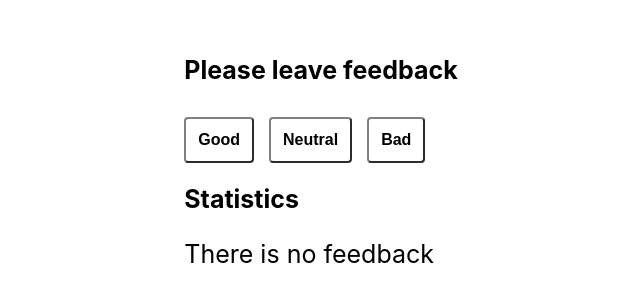
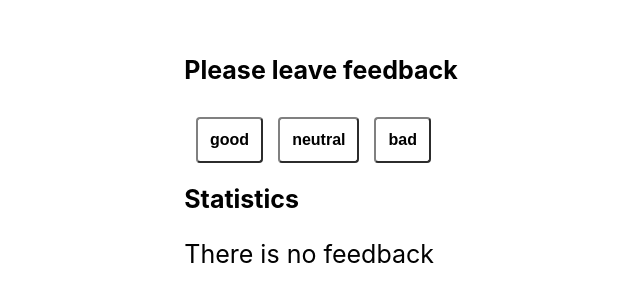
Before and after one commit to YTyndyk/goit-react-hw-02-feedback, a React (Create React App) app: page / in a window 1280 px wide. Shown: the part 236-538 px from the top of the page, without its empty margins (319-959 px from the left). Built offline with nearby package versions, Linux system fonts and the light colour scheme.

Commit message:
fix some btn style

```diff
--- a/src/components/Feedback/Feedback.jsx
+++ b/src/components/Feedback/Feedback.jsx
@@ -39,7 +39,10 @@ class Feedback extends React.Component {
     return (
       <div className={css.profile}>
         <Section title="Please leave feedback">
-          <FeedbackOptions onLeaveFeedback={this.onLeaveFeedback} />
+          <FeedbackOptions
+            onLeaveFeedback={this.onLeaveFeedback}
+            options={Object.keys(this.state)}
+          />
         </Section>
         <Section title="Statistics">
           <Statistics
--- a/src/components/Feedback/Feedback.module.css
+++ b/src/components/Feedback/Feedback.module.css
@@ -26,3 +26,8 @@
   margin-block-start: 8px;
   margin-block-end: 8px;
 }
+.btnWrapper {
+  display: flex;
+  align-items: center;
+  justify-content: center;
+}
--- a/src/components/Feedback/FeedbackOptions.jsx
+++ b/src/components/Feedback/FeedbackOptions.jsx
@@ -1,20 +1,28 @@
 import PropTypes from 'prop-types';
 import css from './Feedback.module.css';
 
-const FeedbackOptions = ({ onLeaveFeedback }) => (
-  <div>
-    <button type="button" className={css.btn} onClick={onLeaveFeedback}>
-      Good
-    </button>
-    <button type="button" className={css.btn} onClick={onLeaveFeedback}>
-      Neutral
-    </button>
-    <button type="button" className={css.btn} onClick={onLeaveFeedback}>
-      Bad
-    </button>
+const FeedbackOptions = ({ onLeaveFeedback, options }) => (
+  <div className={css.btnWrapper}>
+    {options.map(option => {
+      return (
+        <div key={option}>
+          <button
+            type="button"
+            value={option}
+            children={option}
+            className={css.btn}
+            onClick={onLeaveFeedback}
+          >
+            {option}
+          </button>
+        </div>
+      );
+    })}
   </div>
 );
 FeedbackOptions.propTypes = {
+  options: PropTypes.arrayOf(PropTypes.string.isRequired),
   onLeaveFeedback: PropTypes.func.isRequired,
 };
+
 export default FeedbackOptions;
```
